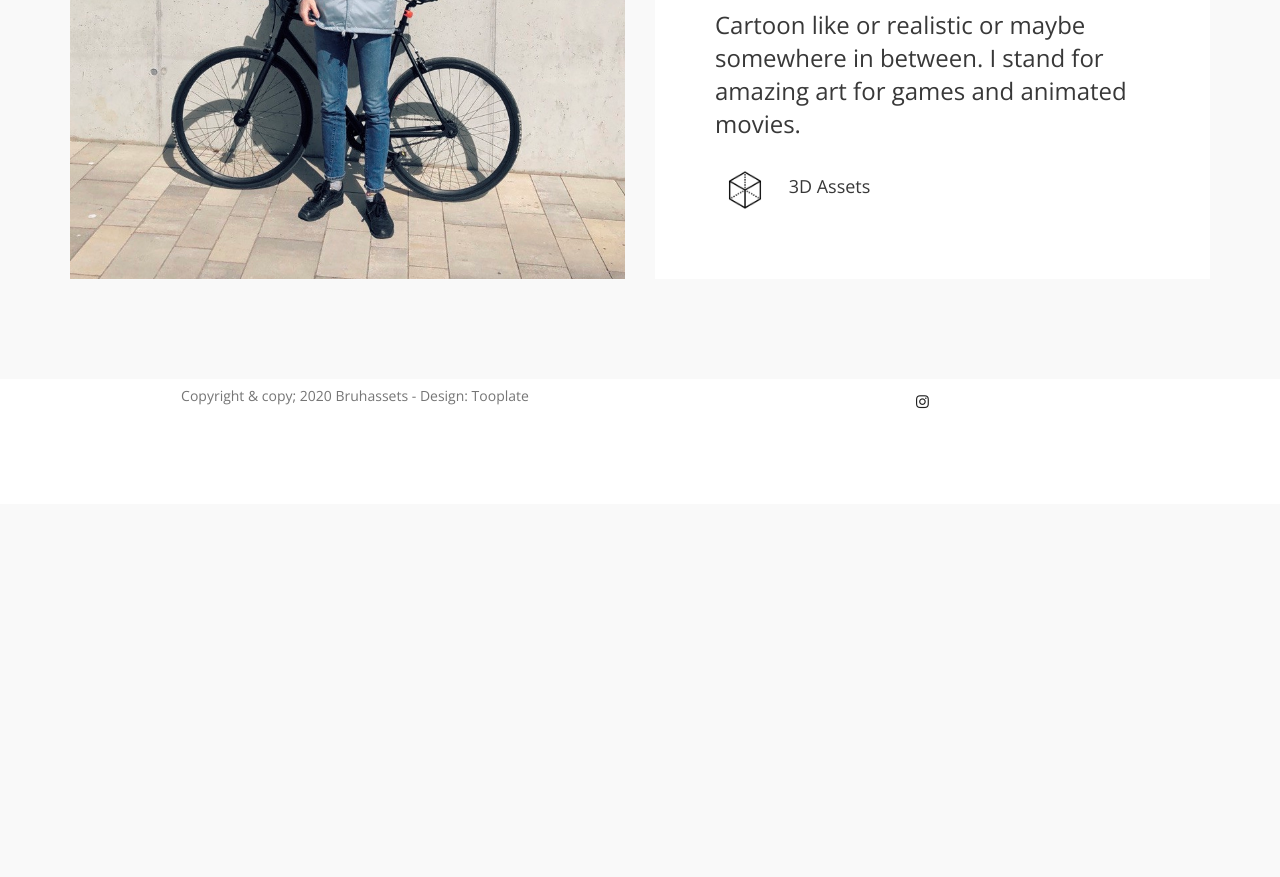
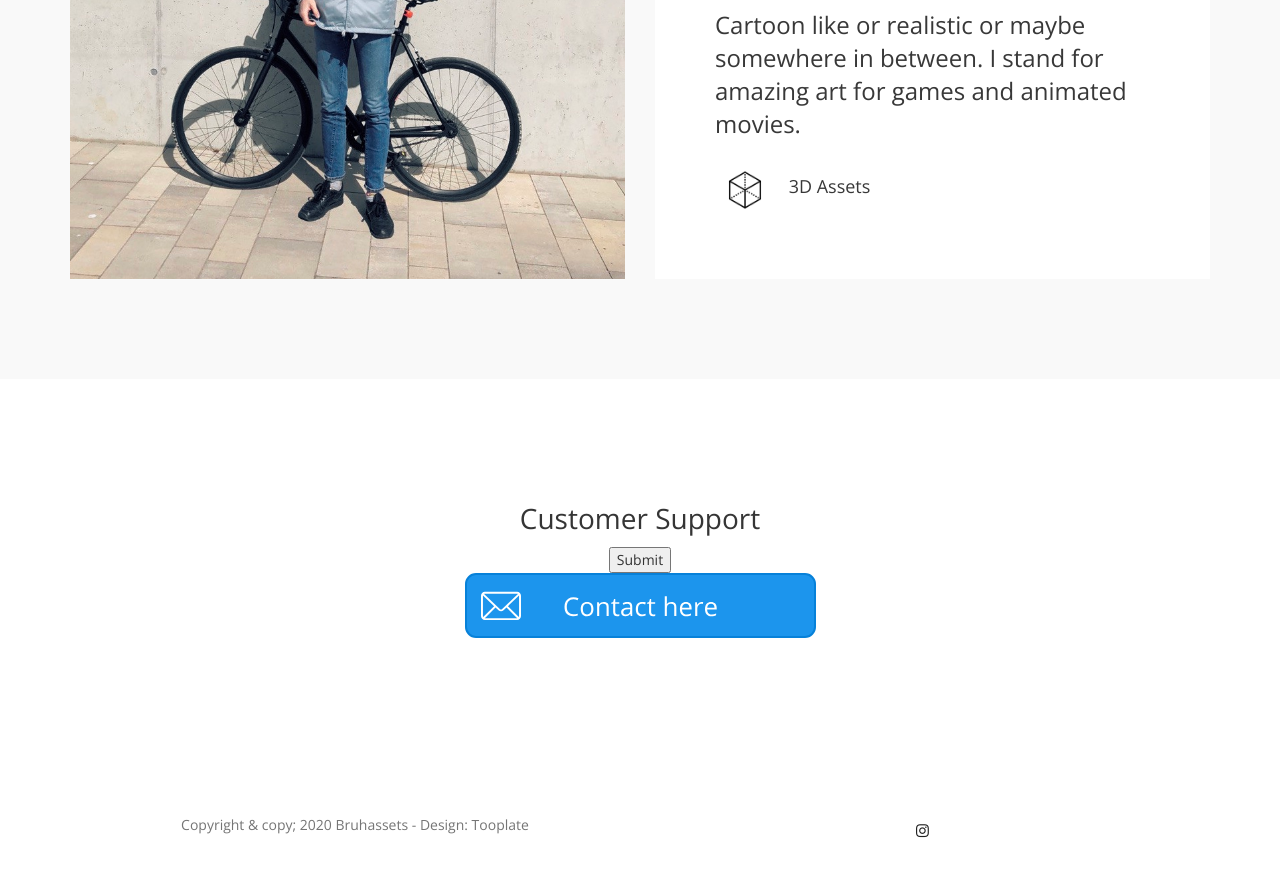
Before and after one commit to bruhassets/unityassetsWebsite, a plain HTML site: page index.html in a window 1280 px wide. Shown: the part 1949-2826 px from the top of the page. Before the commit the page ends 2453 px from the top, so only its background shows below. Drawn offline with nearby package versions, Linux system fonts and the light colour scheme.

Commit message:
mail to plus recaptcha

```diff
--- a/index.html
+++ b/index.html
@@ -159,6 +159,22 @@
           </div>
      </section>
 
+     <section id="contact" data-stellar-background-ratio="0.5">
+          <div class="container">
+               <div class="row">
+
+                    <div class="col-md-12 col-sm-12">
+                         <div class="section-title">
+                              <h2>Customer Support</h2>
+                              <button class="g-recaptcha" data-sitekey="6Lc8G64ZAAAAAD4PGafoJaRHWSMOC2d1FRBLNw2z" data-callback='onSubmit' data-action='submit'>Submit</button>
+                              <br> <p><a href="mailto:bruhassets@outlook.com"> <img src="images/contactButton.svg"></a></p> </br>
+                         </div>
+                    </div>
+
+               </div>
+          </div>
+     </section>
+
      <!-- FOOTER -->
      <footer id="footer" data-stellar-background-ratio="0.5">
           <div class="container">
@@ -188,6 +204,12 @@
      <script src="js/owl.carousel.min.js"></script>
      <script src="js/smoothscroll.js"></script>
      <script src="js/custom.js"></script>
+     <script src="https://www.google.com/recaptcha/api.js"></script>
+     <script>
+          function onSubmit(token) {
+            document.getElementById("demo-form").submit();
+          }
+        </script>
 
 </body>
 </html>
```
Also changed, not shown: images/contactButton.svg (added).
